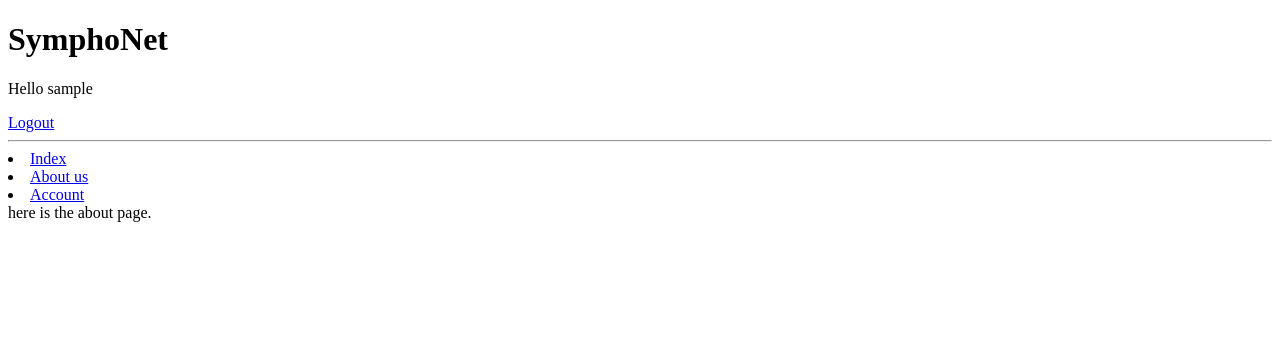
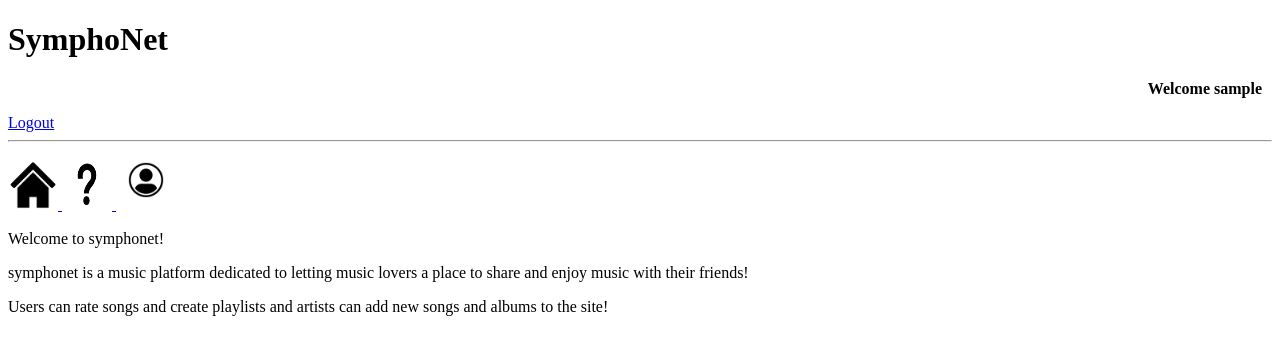
Before and after one commit to joe22123/symphonet, a Django app: page /symphonet/about_us/ in a window 1280 px wide. Shown: the top 355 px of the page. Run offline with Django 3.2, Linux system fonts and the light colour scheme; the visitor is signed in with stand-in values (Sample User, id 1).

Commit message:
base and about us update + css start in static folder

```diff
--- /dev/null
+++ b/symphonet/static/style/base.css
@@ -0,0 +1,29 @@
+/* base.css */
+
+.user-message {
+    text-align: right;
+    margin-right: 10px;
+    font-weight: bold;
+}
+
+.logout {
+    text-align: right;
+    margin-right: 10px;
+}
+
+/* Styles for the home icon image */
+.home-icon img {
+    width: 50px;
+    height: 50px;
+}
+
+
+.account-icon img {
+    width: 60px;
+    height: 60px;
+}
+
+.about-icon img {
+    width: 50px;
+    height: 50px;
+}
--- a/symphonet/templates/symphonet/about_us.html
+++ b/symphonet/templates/symphonet/about_us.html
@@ -4,11 +4,13 @@
 {% block title_block %}
     About Symphonet
 {% endblock %}
+<link rel="stylesheet" type="text/css" href="{% static 'style/about.css' %}">
 
 {% block body_block %}
-    <div>
-        here is the about page. <br />
-
+    <div class="about-section">
+        <p>Welcome to symphonet!</p>
+        <p>symphonet is a music platform dedicated to letting music lovers a place to share and enjoy music with their friends!</p>
+        <p>Users can rate songs and create playlists and artists can add new songs and albums to the site!</p>
     </div>
 
 
--- a/symphonet/templates/symphonet/base.html
+++ b/symphonet/templates/symphonet/base.html
@@ -10,6 +10,7 @@
         Symphonet
         {% endblock %}
     </title>
+    <link rel="stylesheet" type="text/css" href="{% static 'style/base.css' %}">
 </head>
 
 <body>
@@ -18,8 +19,8 @@
         <h1>SymphoNet</h1>
 
         {% if user.is_authenticated %}
-        <p>Hello {{ user.username }}</p>
-        <a href ="{% url 'symphonet:logout' %}">Logout</a>
+        <p class="user-message">Welcome {{ user.username }}</p>
+        <a href ="{% url 'symphonet:logout' %}" class="logout">Logout</a>
         {% else %}
                 <a href = "{% url 'symphonet:sign_up' %}">Sign up</a>
                 <a href = "{% url 'symphonet:user_login' %}">Login</a>
@@ -27,10 +28,19 @@
         {% endif %}
 
         <hr />
-        <li><a href="{% url 'symphonet:index' %}">Index</a></li>
-        <li><a href="{% url 'symphonet:about_us' %}">About us</a></li>
+        <a href="{% url 'symphonet:index' %}" class="home-icon">
+            <img src="{% static 'images/index.jpeg' %}" alt="home icon" />
+        </a>
+
+        <a href="{% url 'symphonet:about_us' %}" class="about-icon">
+            <img src="{% static 'images/about.jpeg' %}" alt="about icon" />
+        </a>
         <!-- (TOE) To wsork on: Account be an icon and only displayed if user is logged in -->
-        <li><a href="{% url 'symphonet:account' %}">Account</a></li>
+        {% if user.is_authenticated %}
+        <a href="{% url 'symphonet:account' %}" class="account-icon">
+            <img src="{% static 'images/account.jpeg' %}" alt="account icon" />
+        </a>
+        {% endif %}
         {% endblock %}
     </div>
     <div>
```
Also changed, not shown: symphonet/static/style/about.css (added, +13 -0 lines), symphonet/static/images/about.jpeg (added), symphonet/static/images/account.jpeg (added), symphonet/static/images/index.jpeg (added), 4 other files.
